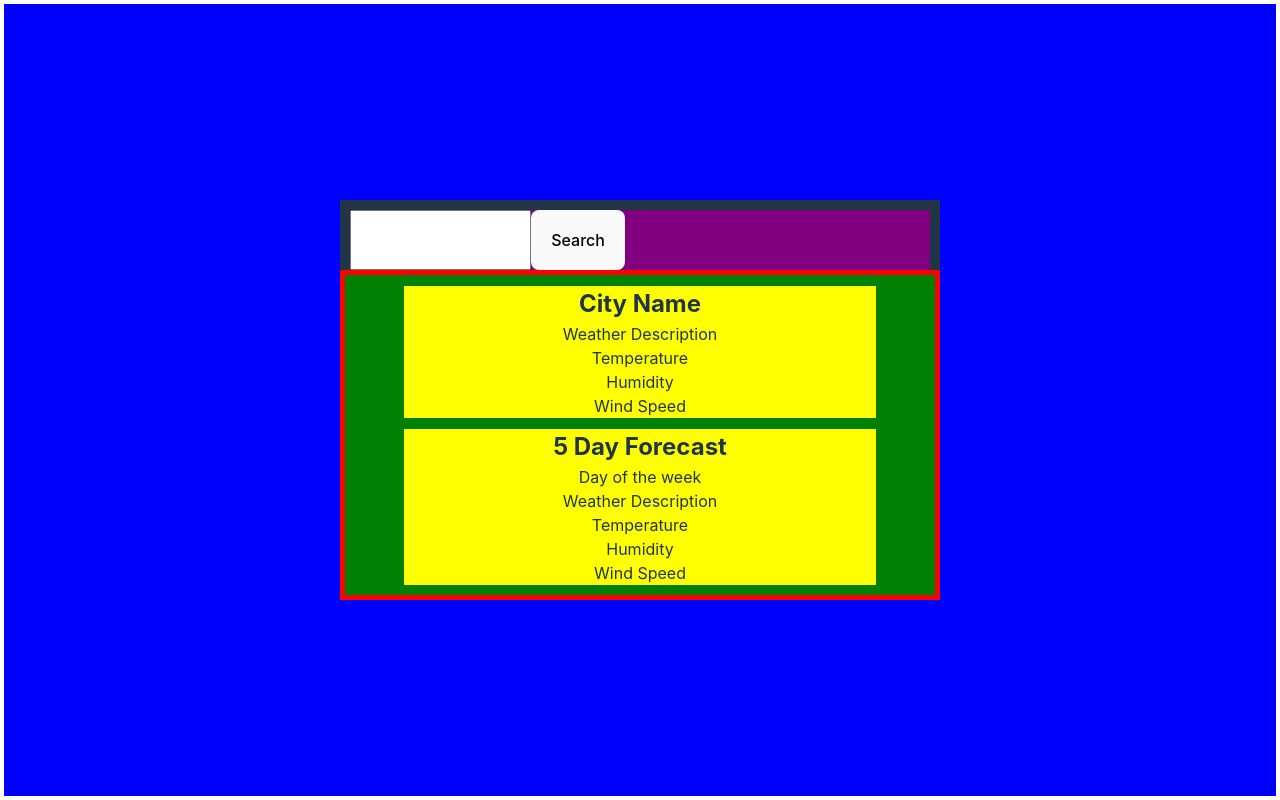
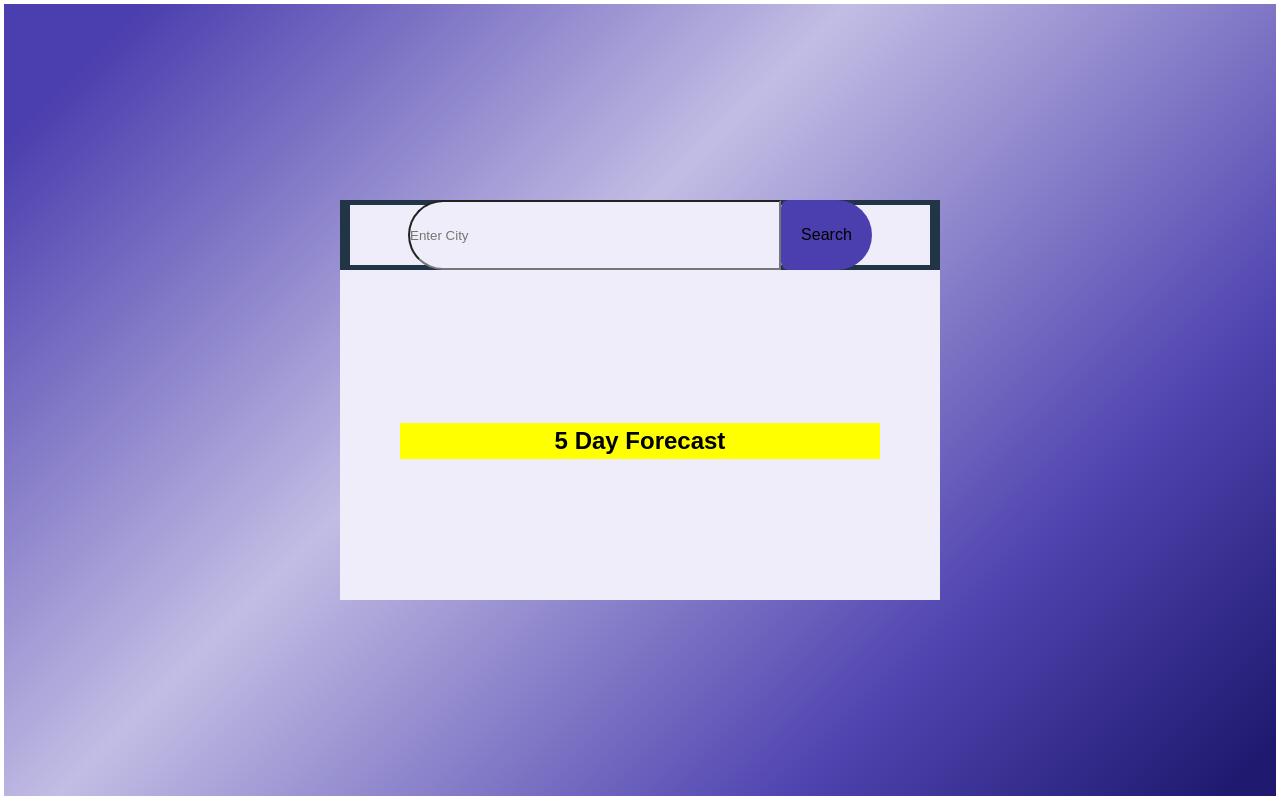
Before and after one commit to jaelsvd/weather, a React (Vite) app in the folder weather-app/: page / in a window 1280 px wide. Built offline with nearby package versions, Linux system fonts and the light colour scheme; no server answers.

Commit message:
setup open weather api

```diff
--- a/weather-app/src/components/Search/Search.tsx
+++ b/weather-app/src/components/Search/Search.tsx
@@ -1,9 +1,18 @@
+import * as React from "react";
+import "./search.scss";
 
-function Search() {
+interface SearchProps {
+    value: string;
+    onClick: () => void;
+    onChange: (e: React.ChangeEvent<HTMLInputElement>) => void;
+}
+const Search: React.FC<SearchProps> = ({ value, onClick, onChange }) => {
   return (
     <div className="search_wrapper">
-      <input type="text" />
-      <button type="button">Search</button>
+        <div className={"search"}>
+            <input className={"search_input"} type="text" value={value} onChange={onChange} placeholder={"Enter City"} />
+            <button className={"search_button"} type="button" onClick={onClick}>Search</button>
+        </div>
     </div>
   );
 }
--- a/weather-app/src/components/Search/search.scss
+++ b/weather-app/src/components/Search/search.scss
@@ -0,0 +1,38 @@
+
+.search{
+  display: flex;
+  width: 80%;
+
+  &_input{
+    width: 100%;
+    height: 70px;
+    background: #EFEDFA;
+    display: flex;
+    justify-content: center;
+    align-items: center;
+    border-top-left-radius: 35px;
+    border-bottom-left-radius: 35px;
+  }
+
+    &_button{
+      height: 70px;
+      background: #4B3EAE;
+      display: flex;
+      justify-content: center;
+      align-items: center;
+      border-top-right-radius: 35px;
+      border-bottom-right-radius: 35px;
+    }
+
+  &_wrapper{
+    width: 100%;
+    display: flex;
+    flex-direction: row;
+    height: 70px;
+    background: #EFEDFA;
+    border: 5px solid;
+
+    justify-content: center;
+    align-items: center;
+  }
+}
--- /dev/null
+++ b/weather-app/src/models/WeatherResponse.ts
@@ -0,0 +1,55 @@
+export interface Coordinates {
+  lon: number;
+  lat: number;
+}
+
+export interface Weather {
+  id: number;
+  main: string;
+  description: string;
+  icon: string;
+}
+
+export interface MainWeather {
+  temp: number;
+  feels_like: number;
+  temp_min: number;
+  temp_max: number;
+  pressure: number;
+  humidity: number;
+  sea_level: number;
+  grnd_level: number;
+}
+
+interface Wind {
+  speed: number;
+  deg: number;
+}
+
+export interface Clouds {
+  all: number;
+}
+
+export interface Sys {
+  type: number;
+  id: number;
+  country: string;
+  sunrise: number;
+  sunset: number;
+}
+
+export interface WeatherResponse {
+  coord: Coordinates;
+  weather: Weather[];
+  base: string;
+  main: MainWeather;
+  visibility: number;
+  wind: Wind;
+  clouds: Clouds;
+  dt: number;
+  sys: Sys;
+  timezone: number;
+  id: number;
+  name: string;
+  cod: number;
+}
--- a/weather-app/src/pages/Weather.tsx
+++ b/weather-app/src/pages/Weather.tsx
@@ -1,36 +1,68 @@
 import {useState} from "react";
 import './weather.scss';
 import Search from "../components/Search/Search";
+import axios, { AxiosResponse } from "axios";
+import {WeatherResponse} from "../models/WeatherResponse.ts";
 
 function Weather() {
-    const [city, setCity] = useState<string>('');
-  //  const [weather, setWeather] = useState<WeatherType | null>(null);
-    const [loading, setLoading] = useState<boolean>(false);
-    const [error, setError] = useState<string | null>(null);
+    const [city, setCity] = useState("");
+    const [weatherData, setWeatherData] = useState<WeatherResponse>();
+    const [error, setError] = useState("");
+
+    const API_KEY = import.meta.env.VITE_APP_API_URL
+
+    const handleSearch = () => {
+        setError(""); // Reset errors on new search
+
+        if (!city) {
+            setError('Please enter a city name');
+            return;
+        }
+
+        axios.get<any, AxiosResponse<WeatherResponse>>(`https://api.openweathermap.org/data/2.5/weather`, {
+                params: {
+                    q: city,
+                    appid: API_KEY,
+                    units: 'metric', // Get temperature in Celsius
+                },
+            })
+            .then((response:AxiosResponse<WeatherResponse>) => {
+                setWeatherData(response.data);
+            })
+            .catch((err:any) => {
+                console.log(err);
+                setError('City not found');
+                setWeatherData(undefined);
+            });
+    };
+
 
     return (<>
       <div className="weather_card">
        <div className="search_wrapper">
-        <Search />
+        <Search  value={city}
+                 onChange={(e:any) => setCity(e.target.value)} onClick={handleSearch} />
        </div>
        <div className="weather_content">
         <div className="weather_details">
           <div className="weather_details--current">
-            <h2>City Name</h2>
-            <p>Weather Description</p>
-            <p>Temperature</p>
-            <p>Humidity</p>
-            <p>Wind Speed</p>
+            <h2>{city}</h2>
+            <p>{weatherData?.main.humidity}</p>
+            <p>{weatherData?.main.feels_like}</p>
+            <p>{weatherData?.main.temp}</p>
+            <p>{weatherData?.clouds.all}</p>
+              <label>{error}</label>
           </div>
         </div>
         <div className="weather_details weather_details--daily">
           <h2>5 Day Forecast</h2>
           <div className="weather_details--daily__item">
-            <p>Day of the week</p>
-            <p>Weather Description</p>
-            <p>Temperature</p>
-            <p>Humidity</p>
-            <p>Wind Speed</p>
+              <h2>{city}</h2>
+              <p>{weatherData?.main.humidity}</p>
+              <p>{weatherData?.main.feels_like}</p>
+              <p>{weatherData?.main.temp}</p>
+              <p>{weatherData?.clouds.all}</p>
+              <label>{error}</label>
           </div>
         </div>
        </div>
--- a/weather-app/src/pages/weather.scss
+++ b/weather-app/src/pages/weather.scss
@@ -7,30 +7,20 @@
         flex-direction: column;
     }
     &_content{
-        background: green;
+        background: #EFEDFA;
         height: 100%;
         width: 100%;
         display: flex;
         justify-content: center;
-        border: 5px solid red;
+       // border: 5px solid red;
         flex-direction: column;
         gap: 11px;
         align-items: center;
     }
 
     &_details{
+        color:black;
         background: yellow;
         width: 80%;
     }
 }
-
-.search{
-    &_wrapper{
-        width: 100%;
-        display: flex;
-        flex-direction: row;
-        height: 70px;
-        background-color: purple;
-        border: 5px solid;
-    }
-}
--- a/weather-app/src/styles/base/base.scss
+++ b/weather-app/src/styles/base/base.scss
@@ -17,7 +17,7 @@ html{
   flex:1;
   display: flex;
   overflow: hidden;
-  background-color: blue;
+  //background-color: blue;
   justify-content: center;
   align-items: center;
 
@@ -29,6 +29,15 @@ body{
   flex-direction: column;
   align-items: center;
   justify-content: center;
+  background: linear-gradient(
+                  315deg,
+                  rgba(31, 26, 112, 1) 3%,
+                  rgba(80, 68, 176, 1) 24%,
+                  rgba(194, 189, 228, 1) 59%,
+                  rgba(75, 62, 174, 1) 93%
+  );
+  font-family: "Nunito Sans", sans-serif;
+  min-height: 100vh;
   //border: 5px solid red;
   //background-color: var($body-bg, #101112);
   }
```
Also changed, not shown: 1 other file (tests, documents, lock files or other folders).
